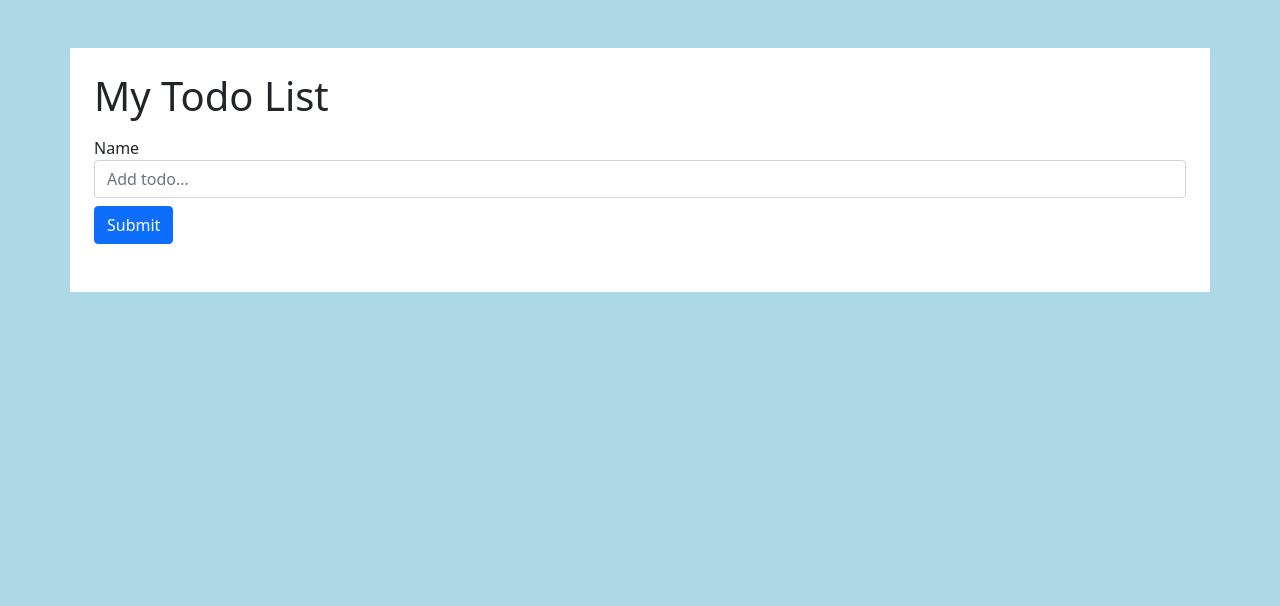
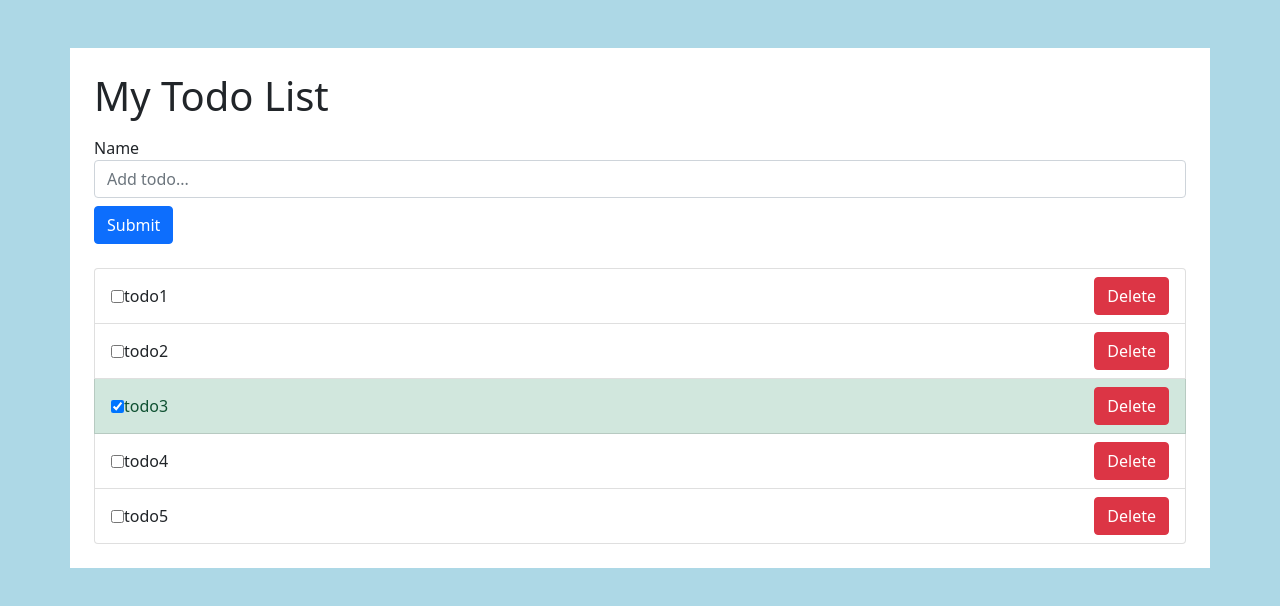
Before and after one commit to Rxavio/redux-toolkit, a React (Create React App) app: page / in a window 1280 px wide. Shown: the top 606 px of the page. Built offline with nearby package versions, Linux system fonts and the light colour scheme.

Commit message:
add item list with delete button

```diff
--- a/src/App.js
+++ b/src/App.js
@@ -1,13 +1,16 @@
 import React from 'react';
 import 'bootstrap/dist/css/bootstrap.min.css';
 import AddTodoForm from './components/AddTodoForm';
+import TodoList from './components/TodoList';
+// import TotalCompleteItems from './components/TotalCompleteItems';
 
 const App = () => {
 	return (
 		<div className='container bg-white p-4 mt-5'>
 			<h1>My Todo List</h1>
 			<AddTodoForm />
-
+			<TodoList />
+			{/* <TotalCompleteItems /> */}
 		</div>
 	);
 };
--- /dev/null
+++ b/src/components/TodoItem.js
@@ -0,0 +1,17 @@
+import React from 'react';
+
+const TodoItem = ({ id, title, completed }) => {
+	return (
+		<li className={`list-group-item ${completed && 'list-group-item-success'}`}>
+			<div className='d-flex justify-content-between'>
+				<span className='d-flex align-items-center'>
+					<input type='checkbox' className='mr-3' checked={completed}></input>
+					{title}
+				</span>
+				<button className='btn btn-danger'>Delete</button>
+			</div>
+		</li>
+	);
+};
+
+export default TodoItem;
--- /dev/null
+++ b/src/components/TodoList.js
@@ -0,0 +1,22 @@
+import React from 'react';
+import TodoItem from './TodoItem';
+
+const TodoList = () => {
+	const todos = [
+		{ id: 1, title: 'todo1', completed: false },
+		{ id: 2, title: 'todo2', completed: false },
+		{ id: 3, title: 'todo3', completed: true },
+		{ id: 4, title: 'todo4', completed: false },
+		{ id: 5, title: 'todo5', completed: false },
+	];
+
+	return (
+		<ul className='list-group'>
+			{todos.map((todo) => (
+				<TodoItem id={todo.id} title={todo.title} completed={todo.completed} />
+			))}
+		</ul>
+	);
+};
+
+export default TodoList;
```
